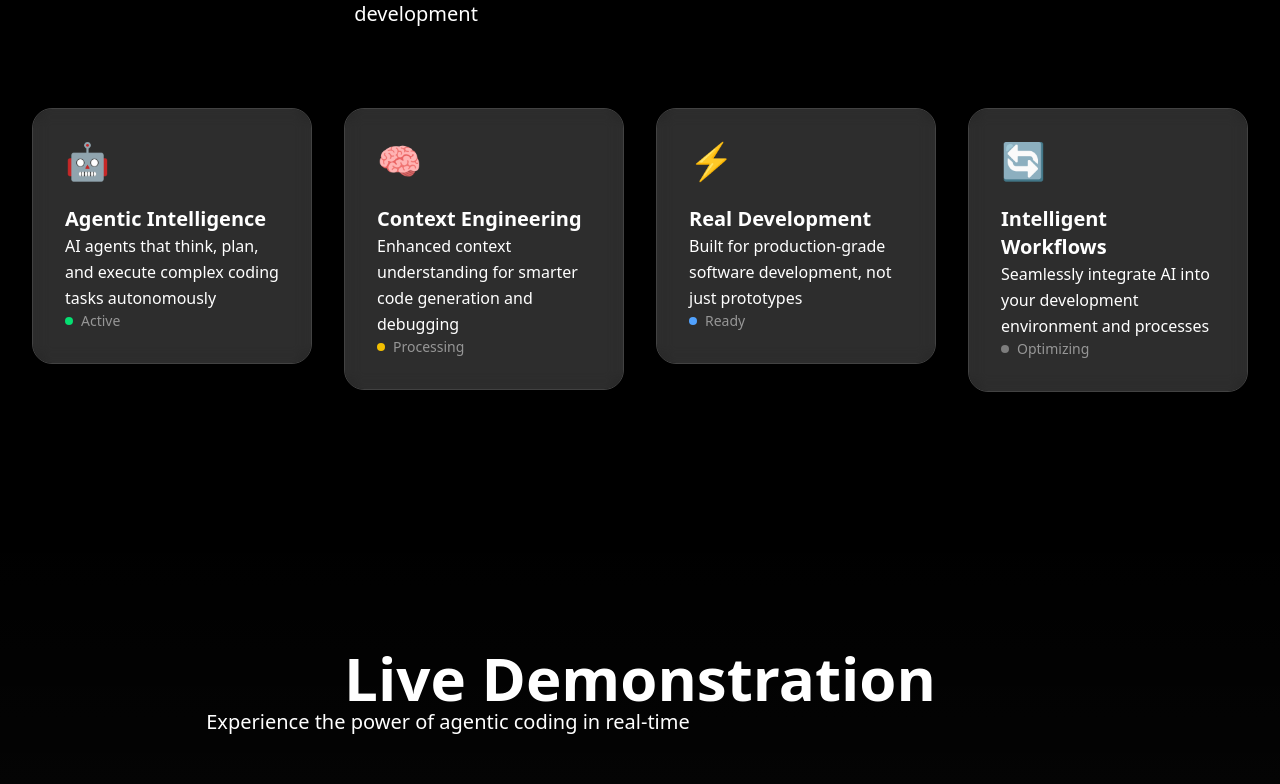
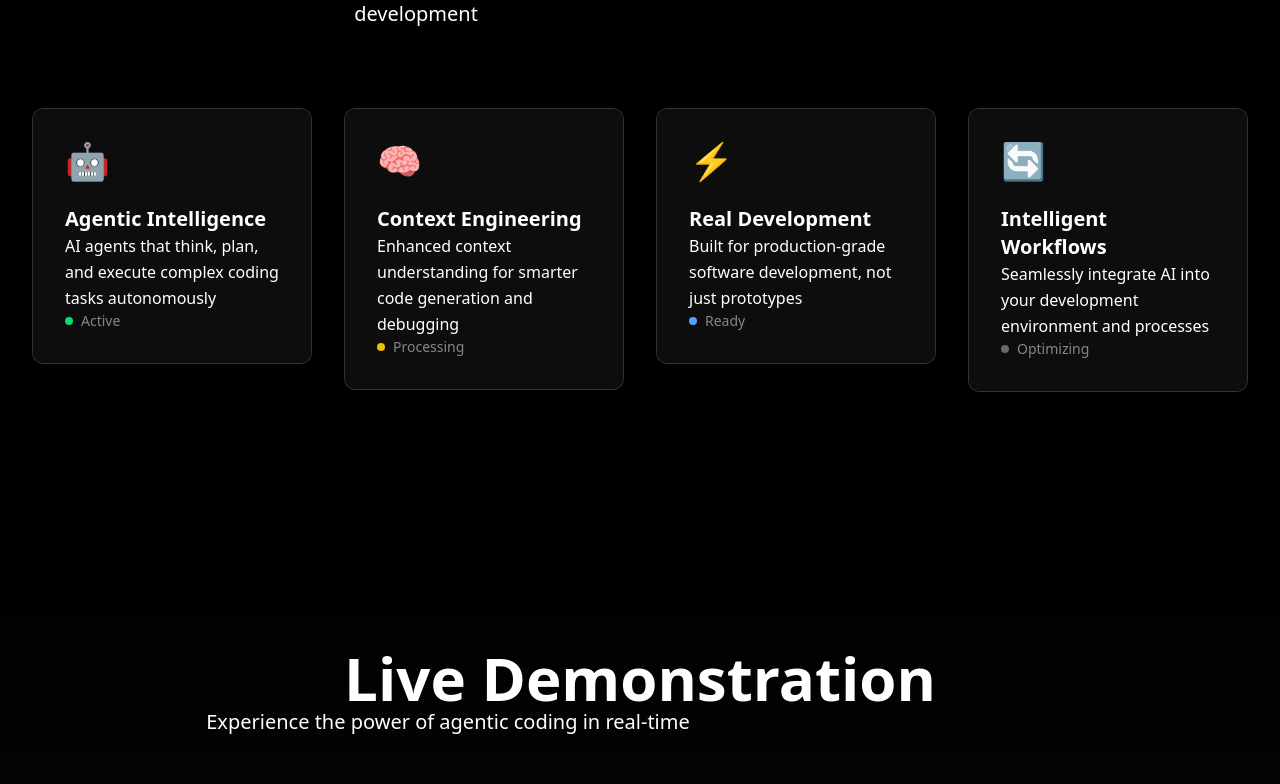
Before and after one commit to XERA-2011/x-pocket, a Next.js app: page /demo in a window 1280 px wide. Shown: the part 1016-1800 px from the top of the page. Built offline with nearby package versions, Linux system fonts and the light colour scheme.

Commit message:
Chore Update

```diff
--- a/src/components/ItemCard.tsx
+++ b/src/components/ItemCard.tsx
@@ -2,6 +2,7 @@
 
 import Link from 'next/link';
 import { motion, Variants } from 'framer-motion';
+import GlowCard from './ui/GlowCard';
 
 export interface ItemCardProps {
   id: string;
@@ -36,19 +37,24 @@ export default function ItemCard({ item }: { item: ItemCardProps; index: number
       className="group h-full"
     >
       <motion.div
-        className="relative flex flex-col h-full bg-black/20 backdrop-blur-sm border border-white/10 rounded-2xl p-4 sm:p-6 transition-all duration-300 hover:border-white/20 hover:bg-black/30 overflow-hidden"
         whileHover={{
           y: -8,
           scale: 1.01,
           transition: { duration: 0.25 }
         }}
+        className="h-full"
+      >
+        <GlowCard
+          className="h-full p-4 sm:p-6 rounded-2xl"
+          spread={60}
+          borderWidth={3}
         >
           {/* Background gradient */}
           <div className="absolute inset-0 bg-gradient-to-br from-white/5 via-transparent to-white/10 opacity-0 group-hover:opacity-50 transition-opacity duration-400" />
 
           {/* Coming Soon badge */}
           {item.comingSoon && (
-          <div className="absolute top-3 right-3 sm:top-4 sm:right-4 z-10">
+            <div className="absolute top-3 right-3 sm:top-4 sm:right-4 z-20">
               <span className="text-xs px-3 py-1 rounded-full bg-black/40 border border-white/30 text-white/80 backdrop-blur-sm">
                 Coming Soon
               </span>
@@ -56,7 +62,7 @@ export default function ItemCard({ item }: { item: ItemCardProps; index: number
           )}
 
           {/* Content */}
-        <div className="relative z-10 flex flex-col flex-grow">
+          <div className="relative z-20 flex flex-col flex-grow h-full">
             {/* Icon */}
             {item.icon && (
               <motion.div
@@ -113,8 +119,7 @@ export default function ItemCard({ item }: { item: ItemCardProps; index: number
               )}
             </div>
           </div>
-
-
+        </GlowCard>
       </motion.div>
     </motion.div>
   );
--- a/src/components/ui/GlowCard/index.tsx
+++ b/src/components/ui/GlowCard.tsx
@@ -2,7 +2,6 @@
 
 import React, { useRef, useEffect, HTMLAttributes } from 'react';
 import { cn } from '@/utils/cn';
-import styles from './style.module.scss';
 
 interface GlowCardProps extends HTMLAttributes<HTMLDivElement> {
   children: React.ReactNode;
@@ -62,9 +61,11 @@ const GlowCard: React.FC<GlowCardProps> = ({
         if (currentlyIsNearby) {
           const x = clientX - rect.left;
           const y = clientY - rect.top;
-          const angle = (Math.atan2(y - rect.height / 2, x - rect.width / 2) * 180) / Math.PI + 90;
-          const startAngle = (angle + 360) % 360;
-          cardRef.current.style.setProperty('--start', `${startAngle}`);
+
+          // Use the exact same angle calculation as the original HTML
+          const angle = (Math.atan2(y - rect.height / 2, x - rect.width / 2) * 180 / Math.PI + 90 + 360) % 360;
+
+          cardRef.current.style.setProperty('--start', `${angle}`);
         }
       });
     };
@@ -83,7 +84,10 @@ const GlowCard: React.FC<GlowCardProps> = ({
   return (
     <div
       ref={cardRef}
-      className={cn(styles.card, className)}
+      className={cn(
+        'relative flex flex-col justify-between overflow-hidden rounded-xl bg-black border border-white/20 transition-all duration-300',
+        className
+      )}
       style={
         {
           ...props.style,
@@ -93,10 +97,12 @@ const GlowCard: React.FC<GlowCardProps> = ({
       }
       {...props}
     >
-      <div className={styles.glowingContainer}>
-        <div className={styles.glowingEffect}></div>
+      <div className="absolute inset-0 pointer-events-none transition-opacity duration-150 ease-out rounded-xl">
+        <div className="relative w-full h-full rounded-xl glow-effect"></div>
       </div>
-      <div className={styles.content}>{children}</div>
+      <div className="relative z-10 flex flex-col justify-between text-white">
+        {children}
+      </div>
     </div>
   );
 };
--- a/src/components/ui/GlowCard/style.module.scss
+++ /dev/null
@@ -1,67 +0,0 @@
-.card {
-  background: var(--ant-color-website-medium-crad-second-icon-bg, #222) !important;
-  border: 1px solid var(--ant-color-border-tertiary, #424242);
-  border-radius: 20px;
-  display: flex;
-  flex-direction: column;
-  justify-content: space-between;
-  overflow: hidden;
-  position: relative;
-}
-
-.glowingContainer {
-  border-radius: inherit;
-  position: absolute;
-  inset: 0;
-  pointer-events: none;
-  transition: opacity 0.15s cubic-bezier(0.4, 0, 0.2, 1);
-}
-
-.glowingEffect {
-  border-radius: inherit;
-  height: 100%;
-  position: relative;
-  width: 100%;
-}
-
-.glowingEffect:after {
-  content: "";
-  position: absolute;
-  inset: calc(var(--glowingeffect-border-width) * -0.5);
-  background: conic-gradient(at 50% 50%,
-      #6e9cf7 0deg,
-      #8090ff 51deg,
-      #0df2aa 90deg,
-      #0df24e 140deg,
-      #13ec50 246deg,
-      #0df2aa 280deg,
-      #55a8f6 304deg,
-      #6e9cf7 1turn,
-      #8090ff 411deg);
-  border: 4px solid transparent;
-  border-radius: inherit;
-  filter: blur(1px);
-  mask-clip: padding-box, border-box;
-  mask-composite: intersect;
-  mask-image: linear-gradient(#0000, #0000),
-    conic-gradient(from calc((var(--start) - var(--spread)) * 1deg),
-      #0000,
-      #fff,
-      #0000 calc(var(--spread) * 2deg));
-  opacity: var(--active, 0);
-  transition: opacity 0.3s cubic-bezier(0.4, 0, 0.2, 1);
-}
-
-.content {
-  display: flex;
-  flex-flow: column;
-  justify-content: space-between;
-  position: relative;
-  z-index: 1;
-}
-
-@media (max-width: 700px) and (min-width: 550px) {
-  .card {
-    width: 100%;
-  }
-}
--- a/src/styles/globals.css
+++ b/src/styles/globals.css
@@ -194,3 +194,33 @@ button:hover {
   outline: 2px solid var(--color-white-50);
   outline-offset: 2px;
 }
+
+/* GlowCard component styles - Black and white theme matching original effect */
+.glow-effect::after {
+  content: "";
+  position: absolute;
+  inset: calc(var(--glowingeffect-border-width, 4px) * -0.5);
+  background: conic-gradient(at 50% 50%,
+      #ffffff 0deg,
+      #e6e6e6 51deg,
+      #cccccc 90deg,
+      #b3b3b3 140deg,
+      #999999 180deg,
+      #b3b3b3 220deg,
+      #cccccc 280deg,
+      #e6e6e6 320deg,
+      #ffffff 360deg);
+  border: var(--glowingeffect-border-width, 4px) solid transparent;
+  border-radius: inherit;
+  filter: blur(1px);
+  mask-clip: padding-box, border-box;
+  mask-composite: intersect;
+  mask-image:
+    linear-gradient(transparent, transparent),
+    conic-gradient(from calc((var(--start, 0) - var(--spread, 80)) * 1deg),
+      transparent,
+      #ffffff,
+      transparent calc(var(--spread, 80) * 2deg));
+  opacity: var(--active, 0);
+  transition: opacity 0.3s cubic-bezier(0.4, 0, 0.2, 1);
+}
```
Also changed, not shown: 1 other file (tests, documents, lock files or other folders). Lines whose indentation alone changed are shown as unchanged.
